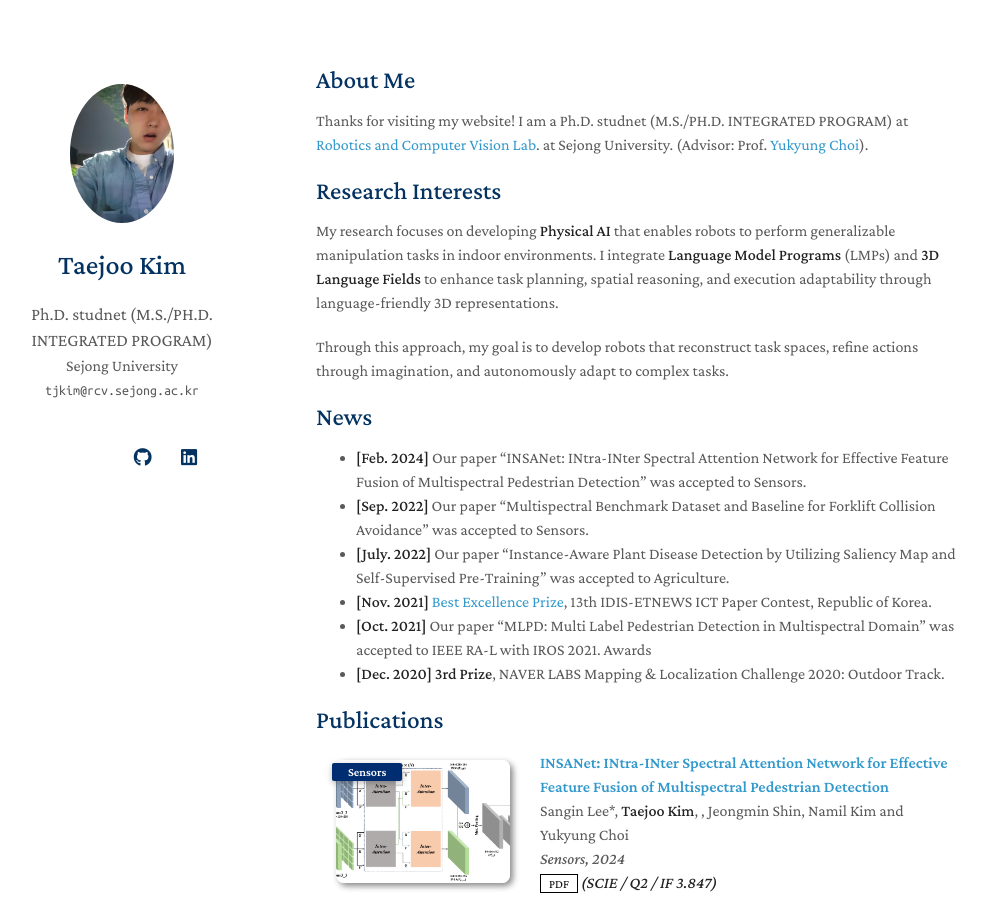
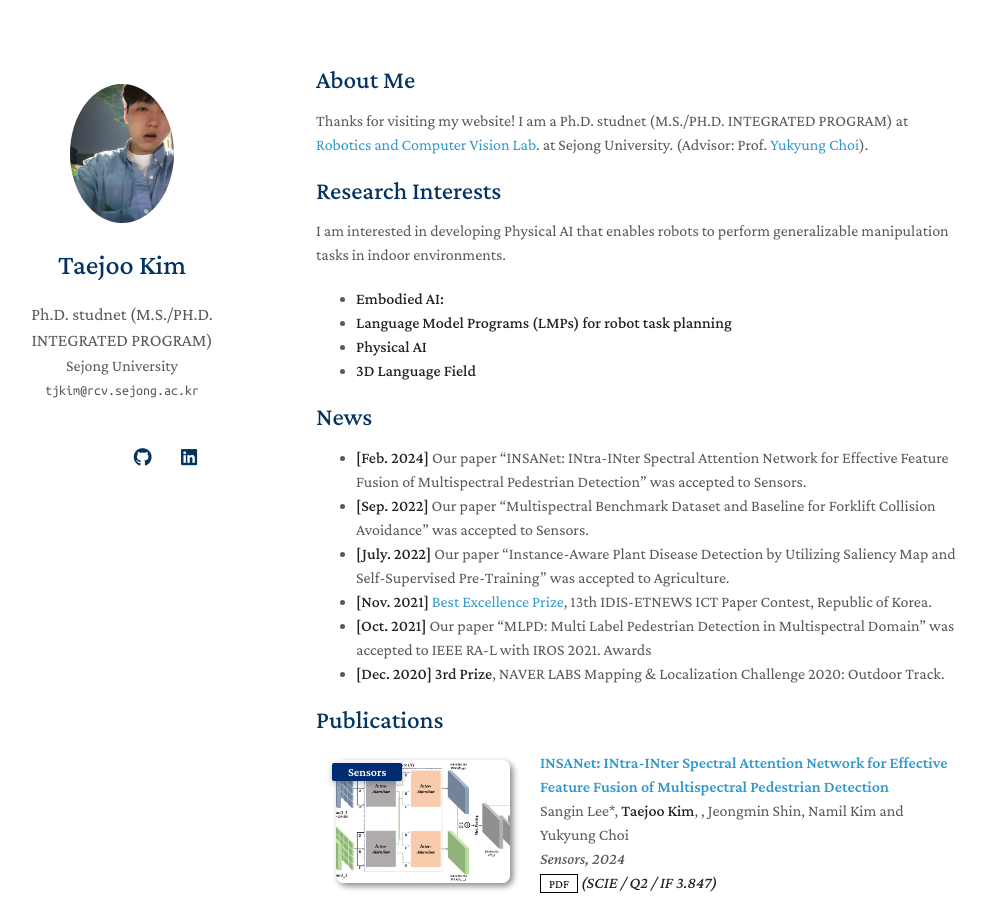
Before and after one commit to xown3197/xown3197.github.io, a Jekyll site: the page built from index.md, in a window 1280 px wide and 900 px high. Shown: the whole window, without its empty margins (154-1141 px from the left). Built offline with Jekyll 4.4.1, drawn with Linux system fonts in a browser that asks for light colours; a style sheet for code colours, icons or effects is not loaded; our own code applies the rules of GitHub Pages for plain Markdown files.

Commit message:
update research interest

```diff
--- a/index.md
+++ b/index.md
@@ -8,10 +8,15 @@ Thanks for visiting my website!
 I am a Ph.D. studnet (M.S./PH.D. INTEGRATED PROGRAM) at [Robotics and Computer Vision Lab](https://www.rcv.sejong.ac.kr/). at Sejong University. (Advisor: Prof. [Yukyung Choi](https://scholar.google.com/citations?user=vMrPtrAAAAAJ&hl=en)).
 
 ## Research Interests
+I am interested in developing Physical AI that enables robots to perform generalizable manipulation tasks in indoor environments.
+- **Embodied AI:**
+- **Language Model Programs (LMPs) for robot task planning**
+- **Physical AI**
+- **3D Language Field**
 
-My research focuses on developing **Physical AI** that enables robots to perform generalizable manipulation tasks in indoor environments. I integrate **Language Model Programs** (LMPs) and **3D Language Fields** to enhance task planning, spatial reasoning, and execution adaptability through language-friendly 3D representations.
+<!-- I am interested in developing Physical AI that enables robots to perform generalizable manipulation tasks in indoor environments. My research explores the integration of Language Model Programs (LMPs) and 3D Language Fields to enhance task planning, spatial reasoning, and execution adaptability through language-embedded 3D representations.
 
-Through this approach, my goal is to develop robots that reconstruct task spaces, refine actions through imagination, and autonomously adapt to complex tasks.
+Through this approach, I aim to investigate how robots can reconstruct task spaces, refine actions through imagination, and autonomously adapt to complex tasks, improving their ability to interact with dynamic environments. -->
 
 ## News
 
```
